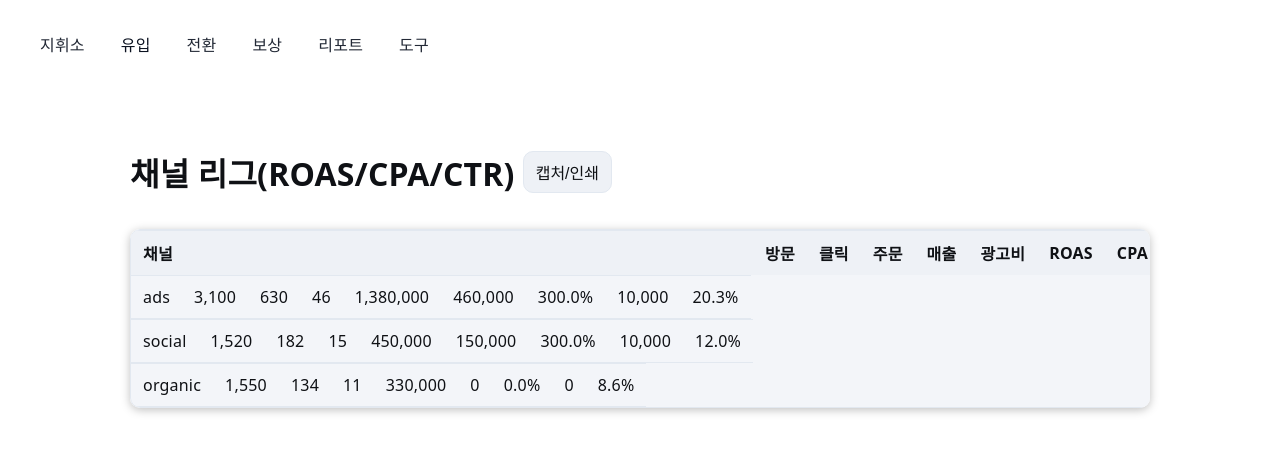
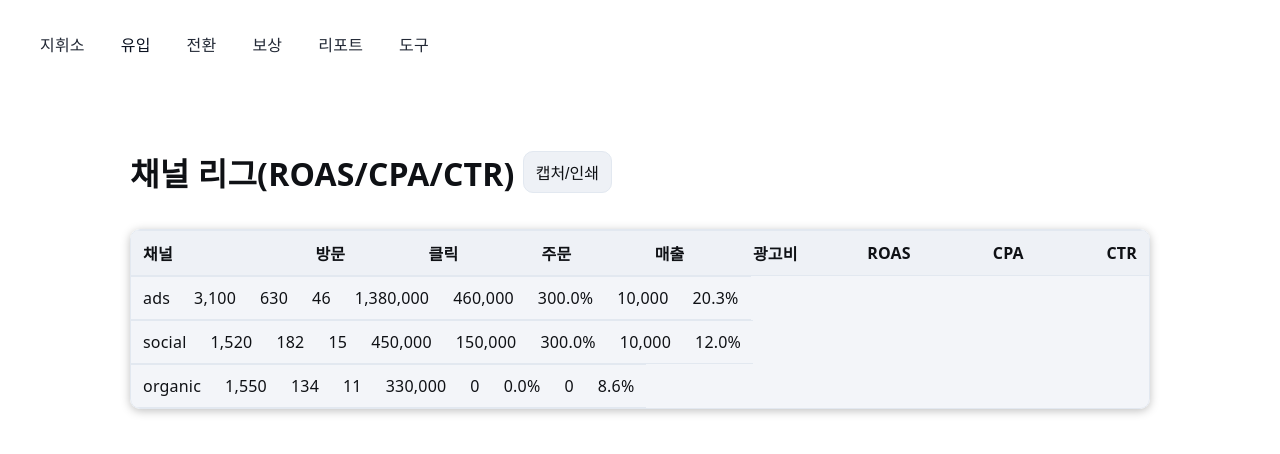
Before and after one commit to sht27363838-glitch/zp-v3.0, a Next.js app: page /growth in a window 1280 px wide. Shown: the top 454 px of the page. Built offline with nearby package versions, Linux system fonts and the light colour scheme.

Commit message:
Update base.css

```diff
--- a/app/_styles/base.css
+++ b/app/_styles/base.css
@@ -95,18 +95,33 @@ body{
 }
 
 /* 테이블 */
-.table{ width: 100%; border-collapse: separate; border-spacing: 0; }
+/* === Table baseline === */
+.table{
+  width:100%;
+  table-layout:fixed;          /* 열폭 고정(스크롤 안정) */
+  border-collapse:separate;
+  border-spacing:0;
+}
 .table thead th{
-  position: sticky; top: 0; z-index: 1;
-  background: color-mix(in oklab, var(--panel) 92%, black);
-  border-bottom: var(--border);
+  position:sticky; top:0;
+  z-index:1;
+  background:var(--panel);
+  white-space:nowrap;          /* 헤더 줄바꿈 금지 → 세로깨짐 방지 */
+  font-weight:600;
 }
 .table th, .table td{
-  padding: .55rem .8rem;
-  text-align: left; white-space: nowrap;
-  border-bottom: 1px solid rgba(255,255,255,.06);
+  padding:0.55rem 0.8rem;      /* 패딩 통일 */
+  vertical-align:middle;
+  overflow:hidden;             /* 긴 텍스트 넘침 숨김 */
+  text-overflow:ellipsis;
 }
-.table tbody tr:hover{ background: rgba(255,255,255,.04); }
+.table td.num, .table th.num{  /* 숫자열 공통 우측정렬 */
+  text-align:right;
+  font-variant-numeric:tabular-nums;
+}
+.table col.min { width:96px; } /* 날짜/채널 등 최소폭 프리셋 */
+.table col.wide{ width:140px; }
+
 
 /* 스켈레톤/스크롤 */
 .skeleton{ height: 160px; border-radius: var(--radius); background: rgba(255,255,255,.06); }
```
